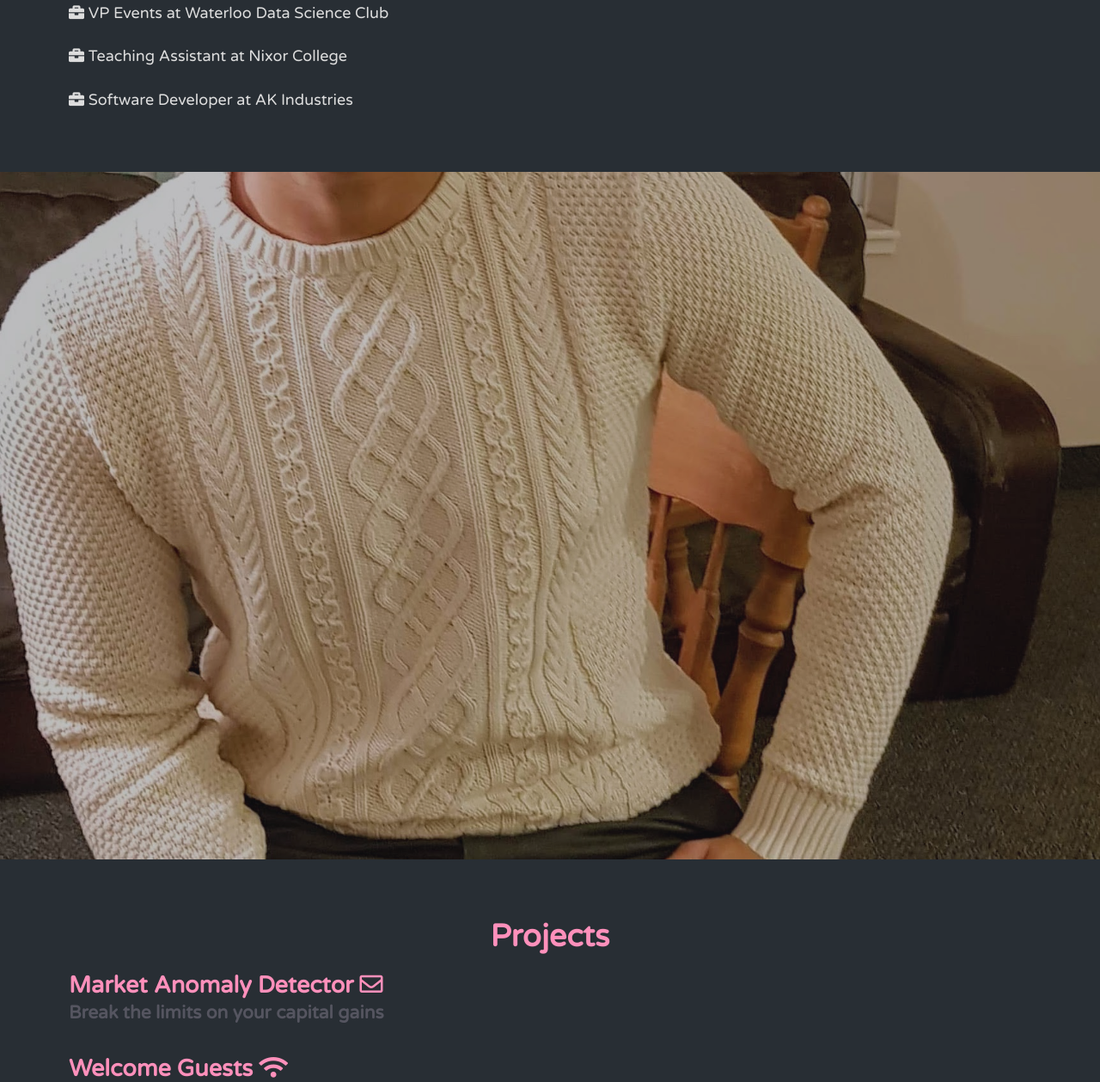
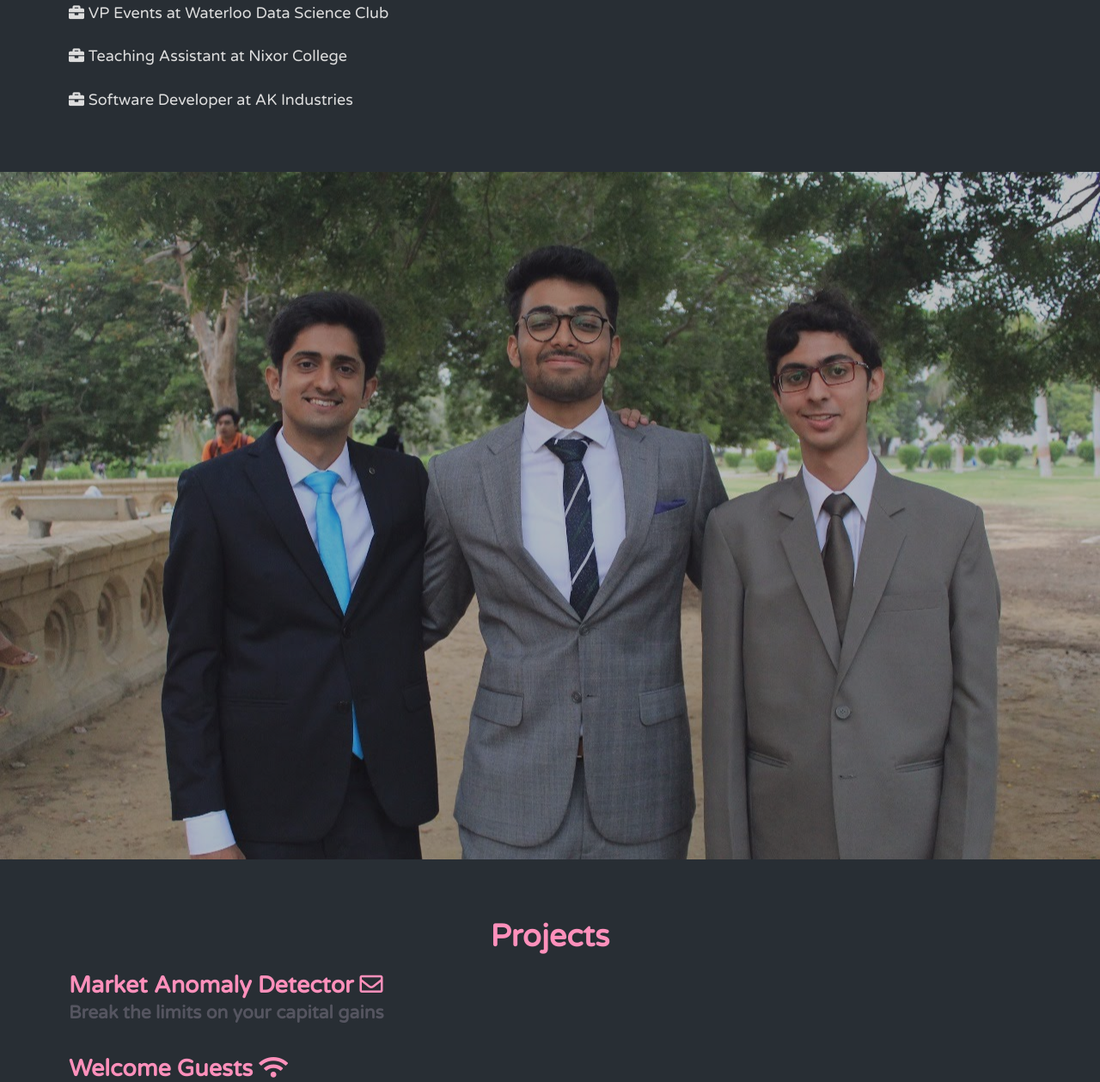
Before and after one commit to yousufafroze/Portfolio, a PHP site: page / in a window 1280 px wide. Shown: the part 2606-3865 px from the top of the page at 86% size. Run offline with PHP 8.4, Linux system fonts and the light colour scheme; some libraries are stand-ins or nearby versions.

Commit message:
Update Portfolio.css

```diff
--- a/Portfolio.css
+++ b/Portfolio.css
@@ -130,7 +130,7 @@ color:blue;
 }
 
 .parallax-img3{
-  background-image: url('https://yousufafroze.github.io/Portfolio/Img/portfolio_img1.JPG');
+  background-image: url('https://yousufafroze.github.io/Portfolio/Img/img3.jpg');
   min-height: 100%;
 }
 
```
